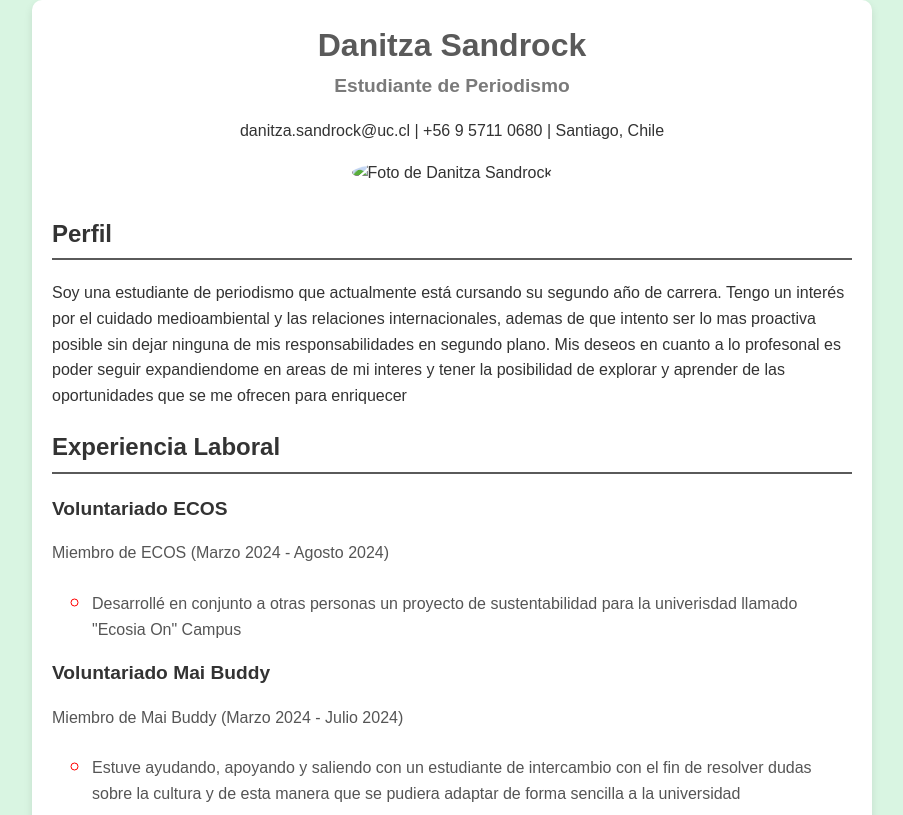
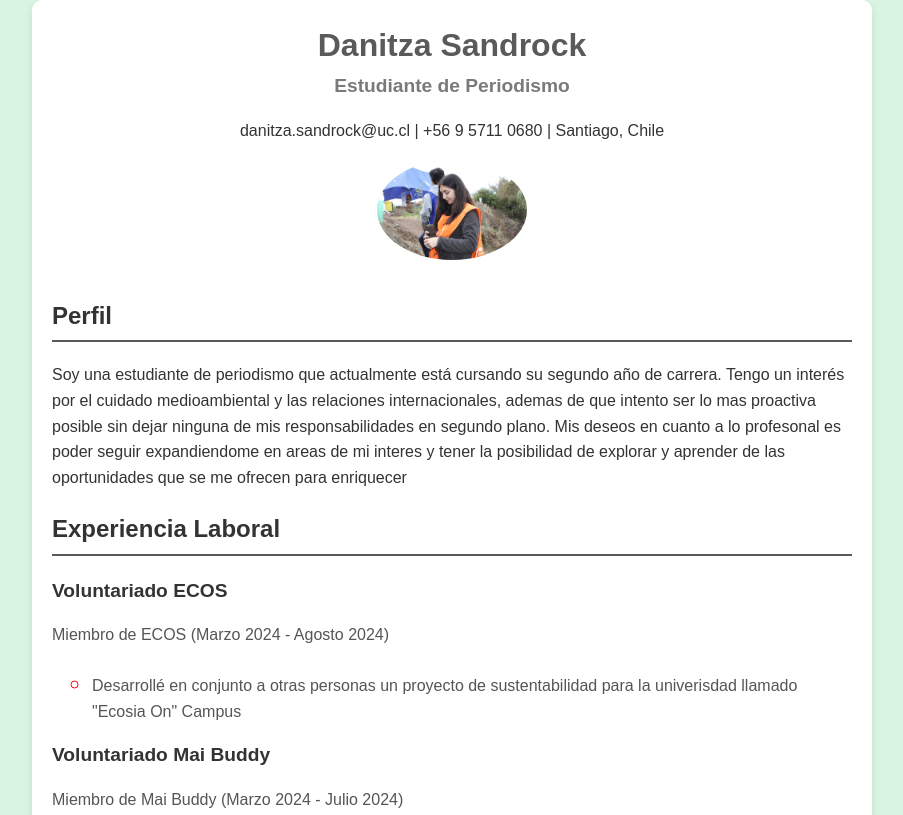
Before and after one commit to nani0609/CV_sandrock, a plain HTML site: page index.html in a window 1280 px wide. Shown: the top 815 px of the page, without its empty margins (188-1091 px from the left). Drawn offline with Linux system fonts and the light colour scheme.

Commit message:
Update index.html

```diff
--- a/index.html
+++ b/index.html
@@ -102,7 +102,7 @@
         <h1>Danitza Sandrock</h1>
         <h2>Estudiante de Periodismo</h2>
         <p>danitza.sandrock@uc.cl | +56 9 5711 0680 | Santiago, Chile</p>
-        <img src="foto_danitza.jpg" alt="Foto de Danitza Sandrock" style="border-radius: 50%; width: 150px;">
+        <img src="img/foto_danitza.JPG" alt="Foto de Danitza Sandrock" style="border-radius: 50%; width: 150px;">
     </header>
 
     <div class="seccion">
```
